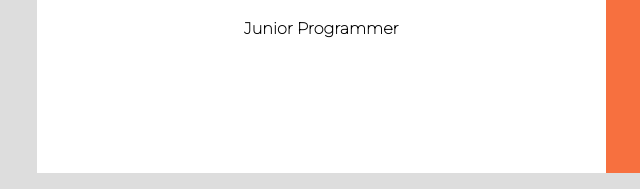
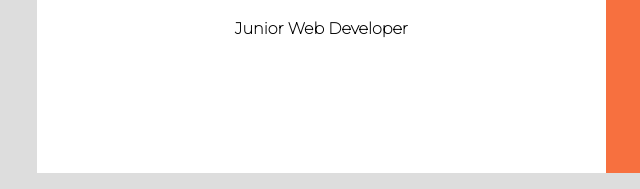
Before and after one commit to DandanIsmail42/portfolio, a plain HTML site: page profile.html in a window 1280 px wide. Shown: the part 510-699 px from the top of the page, 34-674 px from the left. Drawn offline with nearby package versions, Linux system fonts and the light colour scheme.

Commit message:
ganti heading

```diff
--- a/profile.html
+++ b/profile.html
@@ -1,27 +1,28 @@
 <!DOCTYPE html>
 <html lang="en">
+
 <head>
     <meta charset="UTF-8">
     <meta http-equiv="X-UA-Compatible" content="IE=edge">
     <meta name="viewport" content="width=device-width, initial-scale=1.0">
     <link rel="stylesheet" href="profile.css">
-    <link
-    rel="stylesheet"
-    href="https://cdnjs.cloudflare.com/ajax/libs/animate.css/4.1.1/animate.min.css"
-  />
+    <link rel="stylesheet" href="https://cdnjs.cloudflare.com/ajax/libs/animate.css/4.1.1/animate.min.css" />
 
     <title>Profile</title>
 </head>
+
 <body>
 
     <div class="container animate__animated animate__zoomInDown animate__delay-.5">
         <div class="left">
-           <img src="/docs/WhatsApp Image 2022-11-11 at 20.35.08.jpeg" alt="">
-           <h1>DAN DAN ISMA IL</h1>
-           <h4>Junior Programmer</h4>
+            <img src="/docs/WhatsApp Image 2022-11-11 at 20.35.08.jpeg" alt="">
+            <h1>DAN DAN ISMA IL</h1>
+            <h4>Junior Web Developer</h4>
         </div>
         <div class="right">
-            <h5>My name is Dandan Ismail, a frashgraduate graduate of Diploma III Informatics Management GPA 3.02 at Citra Buana Indonesia with a specialization in programming. In addition to formal education, I also has bootcamp experience lern about Fullstack web developer MERN stack class.</h5>
+            <h5>My name is Dandan Ismail, a frashgraduate graduate of Diploma III Informatics Management GPA 3.02 at
+                Citra Buana Indonesia with a specialization in programming. In addition to formal education, I also has
+                bootcamp experience lern about Fullstack web developer MERN stack class.</h5>
             <ul>
                 Skills :
                 <li>Html, CSS, Bootstrap</li>
@@ -38,4 +39,5 @@
 
     <script src="https://kit.fontawesome.com/81765274d3.js" crossorigin="anonymous"></script>
 </body>
+
 </html>
```
